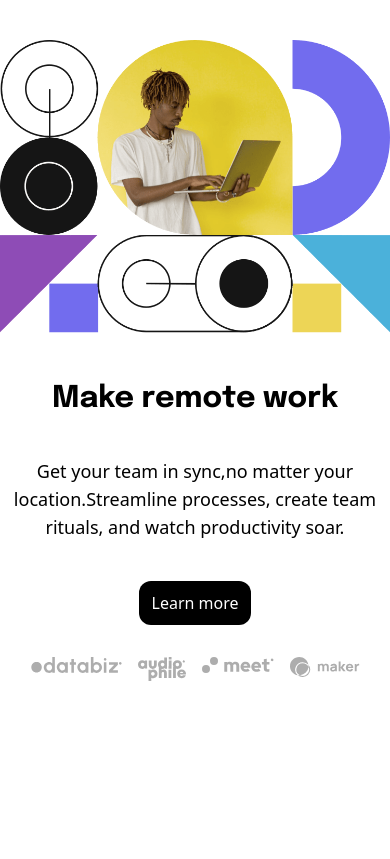
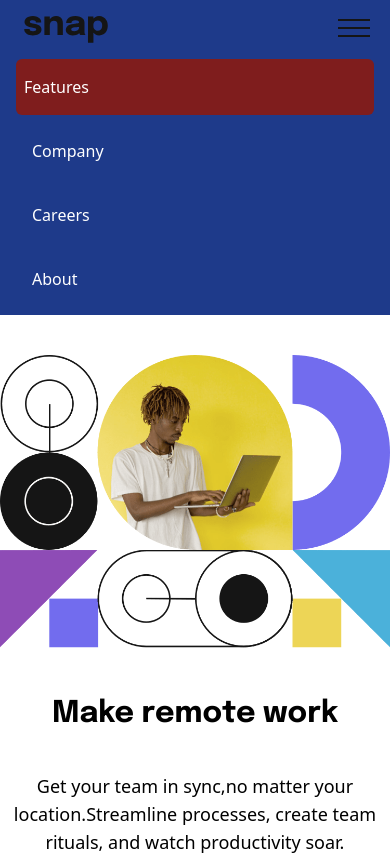
Before and after one commit to Abdirizaks12/landing-page, a website: page index.html in a window 390 px wide. Shown: the top 859 px of the page. Drawn offline with nearby package versions, Linux system fonts and the light colour scheme.

Commit message:
feat:added a navbar

```diff
--- a/index.html
+++ b/index.html
@@ -6,22 +6,46 @@
     <meta http-equiv="X-UA-Compatible" content="IE=edge" />
     <meta name="viewport" content="width=device-width, initial-scale=1.0" />
     <link rel="preconnect" href="https://fonts.googleapis.com">
-<link rel="preconnect" href="https://fonts.gstatic.com" crossorigin>
-<link href="https://fonts.googleapis.com/css2?family=Epilogue:wght@300;500;700&display=swap" rel="stylesheet">
+    <link rel="preconnect" href="https://fonts.gstatic.com" crossorigin>
+    <link href="https://fonts.googleapis.com/css2?family=Epilogue:wght@300;500;700&display=swap" rel="stylesheet">
     <script src="https://cdn.tailwindcss.com"></script>
     <link rel="stylesheet" href="index.css">
 
     <title>my landing page</title>
   </head>
   <body class="h-screen mx-auto">
-    <nav>
-      <a>
-        <img />
-      </a>
-    </nav>
+
+    <Nav class="bg-blue-900" x-data="{navbarOpen = false}">
+      <div class="flex flex-wrap container mx-auto py-2 px-4">
+        <a class="inline-flex p-2 text-xl ">
+          <img src="./public/images/logo.svg"/>
+        </a>
+        <button class="ml-auto inline-flex items-center justify-center  h-10 w-10 text-white lg:hidden rounded:md">
+          <img src="./public/images/icon-menu.svg"/>
+        </button>
+
+        <div class="md:inline-flex lg-w-auto mt-2 lg:mt-0 w-full" :class="{'hidden':!navbarOpen}">
+          <ul class="flex lg:flex-row space-x-2 flex-col space-y-2 lg:space-y-0">
+            <li>
+              <a href="#" class="flex px-2 py-4 font-medium text-white hover:bg-blue-800 bg-red-900 rounded-md">Features</a>
+            </li>
+             <li>
+              <a href="#" class="flex px-2 py-4 font-medium text-white hover:bg-blue-800 rounded-md">Company</a>
+            </li>
+             <li>
+              <a href="#" class="flex px-2 py-4 font-medium text-white hover:bg-blue-800 rounded-md">Careers</a>
+            </li>
+             <li>
+              <a href="#" class="flex px-2 py-4 font-medium text-white hover:bg-blue-800 rounded-md">About</a>
+            </li>
+          </ul>
+        </div>
+      </div>
+    </Nav>
+
     <main >
       <div class="md:flex md:flex-row md:gap-x-20 flex flex-col  items-center justify-center mt-10 mb-12">
-        <div class="max-w-md h-full md:order-2 ">
+        <div class="max-w-md w=3/3 h-full md:order-2 ">
         <picture>
           <source media="(min-width:768px)" srcset="./public/images/image-hero-desktop.png">
           <source media="(max-width:767px)" srcset="./public/images/image-hero-mobile.png">
```
Also changed, not shown: index.js (+69 -0 lines).
